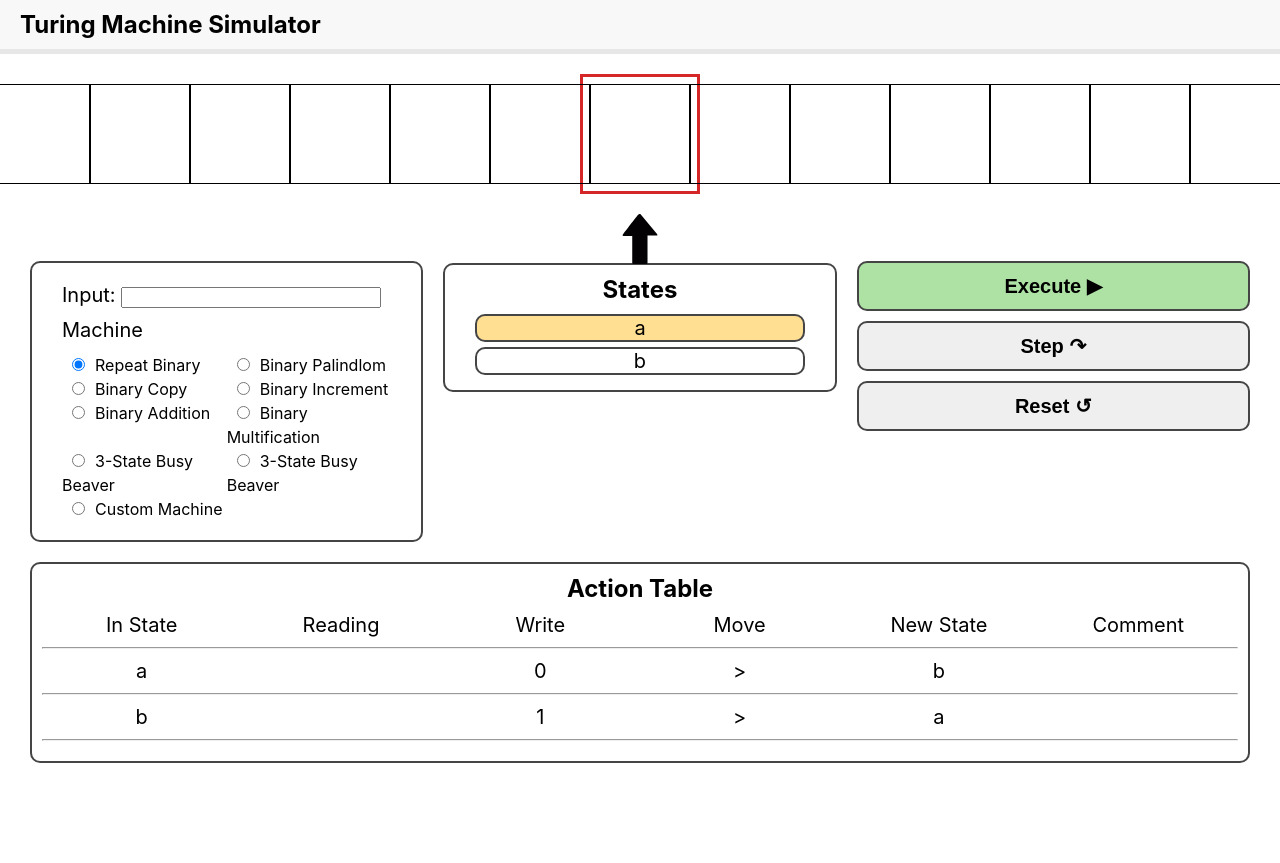
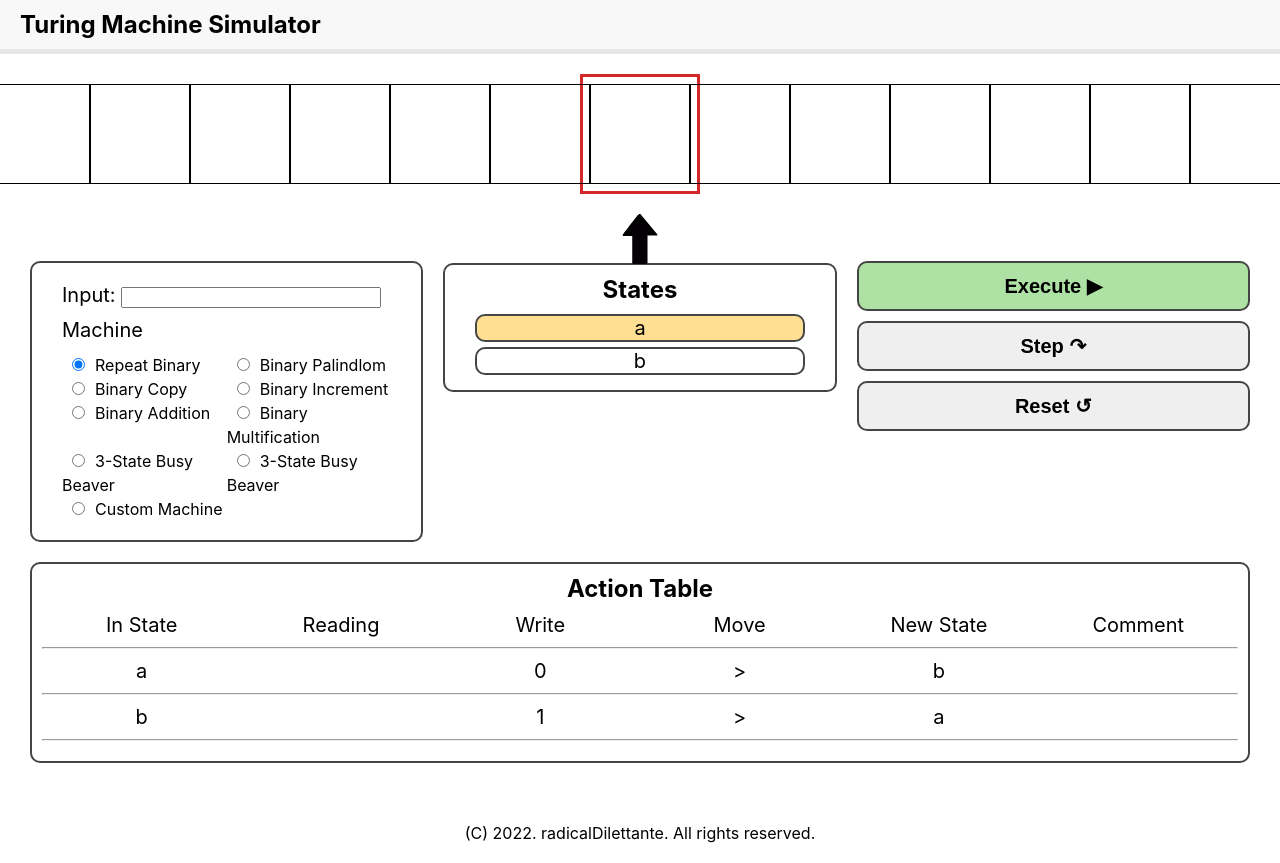
Before and after one commit to waynechoidev/turing-machine, a Next.js app: page / in a window 1280 px wide. Before the commit the page ends 823 px from the top, so only its background shows below. Built offline with nearby package versions, Linux system fonts and the light colour scheme.

Commit message:
add footer

```diff
--- a/pages/index.tsx
+++ b/pages/index.tsx
@@ -26,6 +26,7 @@
   const [machine, setMachine] = useState(machines.binaryPalindlom);
 
   const slideRef = useRef<HTMLDivElement>(null);
+  const date = new Date();
   const cellWidth = 100;
 
   useEffect(() => {
@@ -68,9 +69,7 @@
       <header>
         <h1>Turing Machine Simulator</h1>
       </header>
-
       <Tape slideRef={slideRef} tape={tape} />
-
       <div className={styles.status}>
         <Setup
           input={input}
@@ -86,8 +85,11 @@
           input={input}
         />
       </div>
+      <Table machine={machine} />
 
-      <Table machine={machine} />
+      <footer className={styles.footer}>
+        (C) {date.getFullYear()}. radicalDilettante. All rights reserved.
+      </footer>
     </div>
   );
 };
--- a/styles/Home.module.css
+++ b/styles/Home.module.css
@@ -1,7 +1,6 @@
 .container {
   display: flex;
   flex-direction: column;
-  margin-bottom: 50px;
 }
 
 .container header {
@@ -32,6 +31,14 @@
   margin: 10px;
   flex: 1;
 }
+.footer {
+  width: 100%;
+  padding: 20px;
+  padding-top: 50px;
+  display: flex;
+  flex-direction: column;
+  align-items: center;
+}
 
 @media (max-width: 768px) {
   .container header {
```
